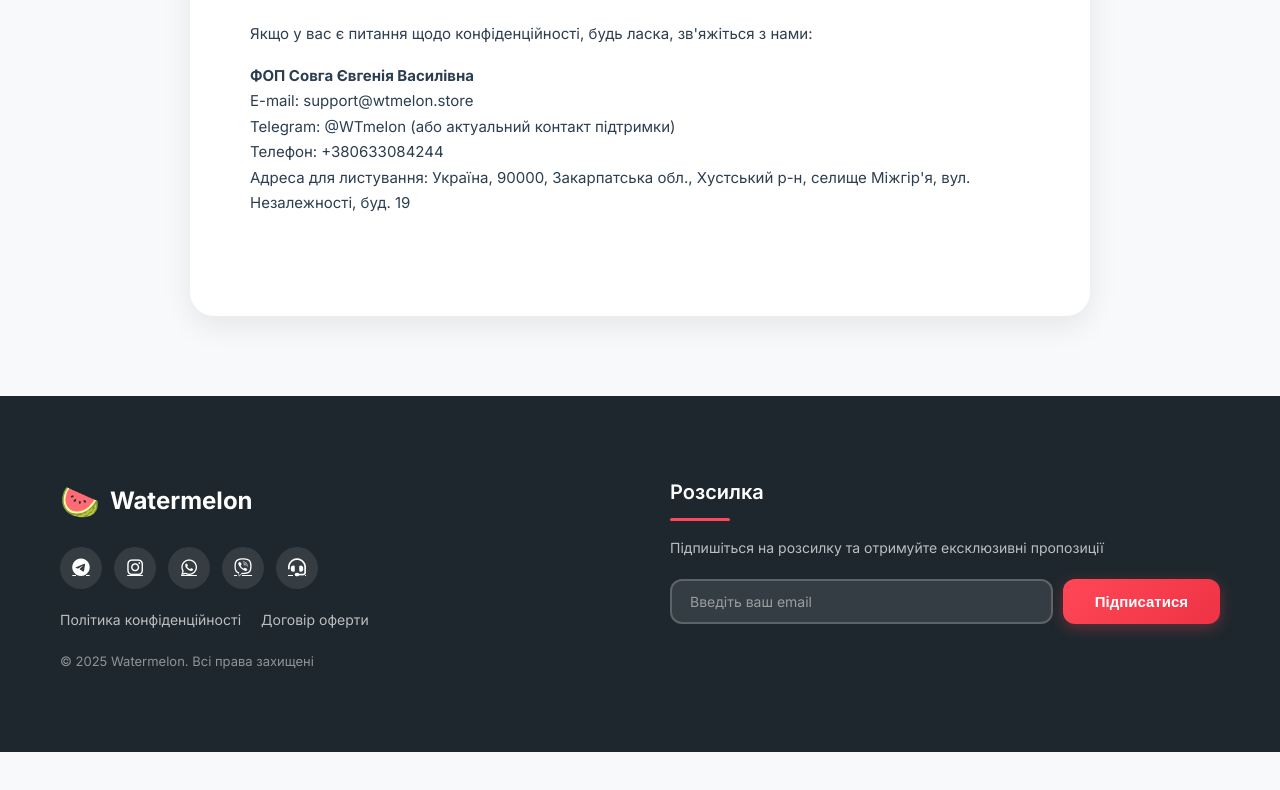
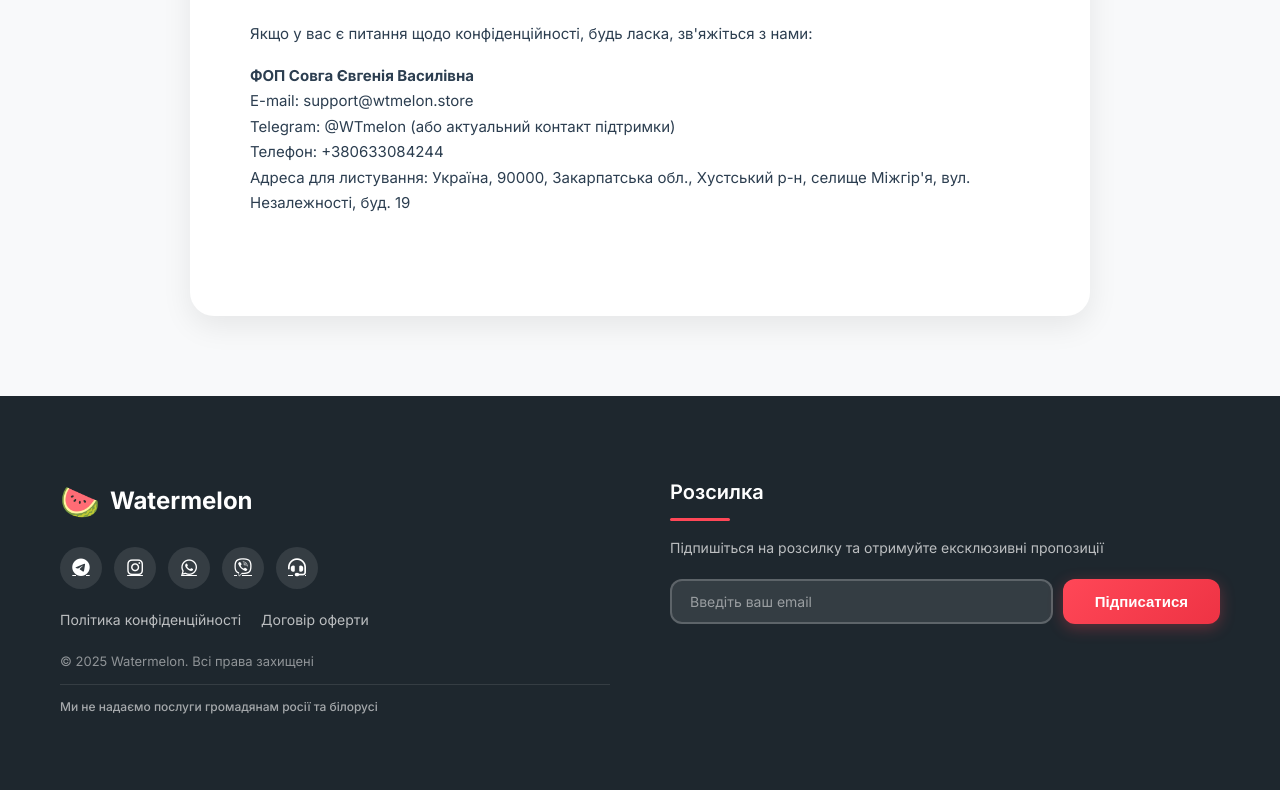
Before and after one commit to Kybikov/wtmelon, a Vue app: page /privacy in a window 1280 px wide. Shown: the part 2504-3294 px from the top of the page. Before the commit the page ends 3256 px from the top, so only its background shows below. Built offline with nearby package versions, Linux system fonts and the light colour scheme; the HTML template or start-up script is replaced by a standard one.

Commit message:
Updated style.css

```diff
--- a/src/components/Footer.vue
+++ b/src/components/Footer.vue
@@ -19,6 +19,7 @@
             <router-link to="/terms" class="footer-link">{{ t.footer.terms }}</router-link>
           </div>
           <p class="left-text">&copy; 2025 Watermelon. {{ t.footer.rights }}</p>
+          <p class="no-service-notice">{{ t.footer.noService }}</p>
         </div>
 
         <div class="right-col">
--- a/src/composables/useLanguage.js
+++ b/src/composables/useLanguage.js
@@ -90,7 +90,8 @@ const translations = {
       subscribeSuccess: 'Дякуємо за підписку!',
       privacy: 'Політика конфіденційності',
       terms: 'Договір оферти',
-      rights: 'Всі права захищені'
+      rights: 'Всі права захищені',
+      noService: 'Ми не надаємо послуги громадянам росії та білорусі'
     },
     legal: {
       privacy: {
@@ -190,7 +191,8 @@ const translations = {
       subscribeSuccess: 'Спасибо за подписку!',
       privacy: 'Политика конфиденциальности',
       terms: 'Договор оферты',
-      rights: 'Все права защищены'
+      rights: 'Все права защищены',
+      noService: 'Мы не предоставляем услуги гражданам россии и беларуси'
     },
     legal: {
       privacy: {
@@ -290,7 +292,8 @@ const translations = {
       subscribeSuccess: 'Thank you for subscribing!',
       privacy: 'Privacy Policy',
       terms: 'Terms of Service',
-      rights: 'All rights reserved'
+      rights: 'All rights reserved',
+      noService: 'We do not provide services to citizens of russia and belarus'
     },
     legal: {
       privacy: {
@@ -390,7 +393,8 @@ const translations = {
       subscribeSuccess: 'Vielen Dank für Ihr Abonnement!',
       privacy: 'Datenschutzrichtlinie',
       terms: 'Nutzungsbedingungen',
-      rights: 'Alle Rechte vorbehalten'
+      rights: 'Alle Rechte vorbehalten',
+      noService: 'Wir bieten keine Dienstleistungen für Bürger von Russland und Belarus an'
     },
     legal: {
       privacy: {
--- a/src/style.css
+++ b/src/style.css
@@ -1260,6 +1260,15 @@ footer .logo-icon {
   font-size: 13px;
 }
 
+.no-service-notice {
+  color: rgba(255, 255, 255, 0.6);
+  font-size: 12px;
+  margin-top: 12px;
+  padding-top: 12px;
+  border-top: 1px solid rgba(255, 255, 255, 0.1);
+  font-weight: 500;
+}
+
 footer .right-col {
   flex: 1;
 }
```
